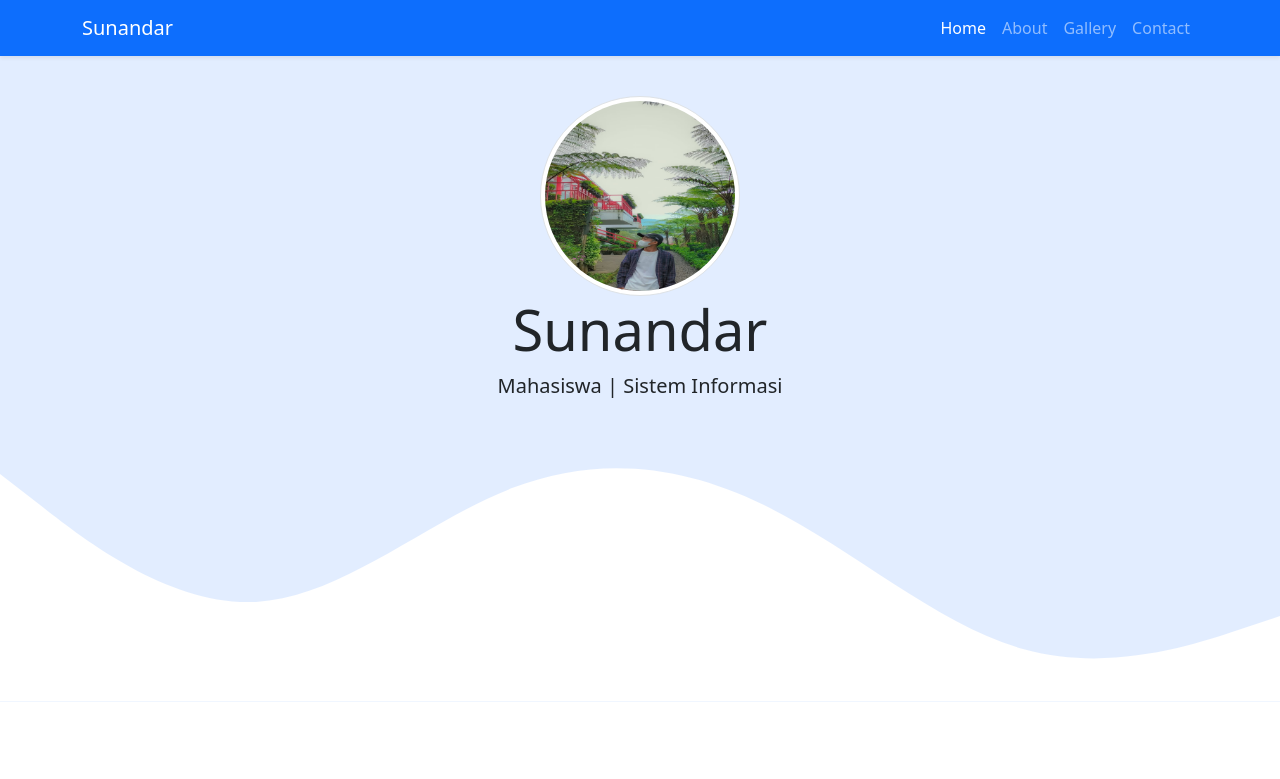
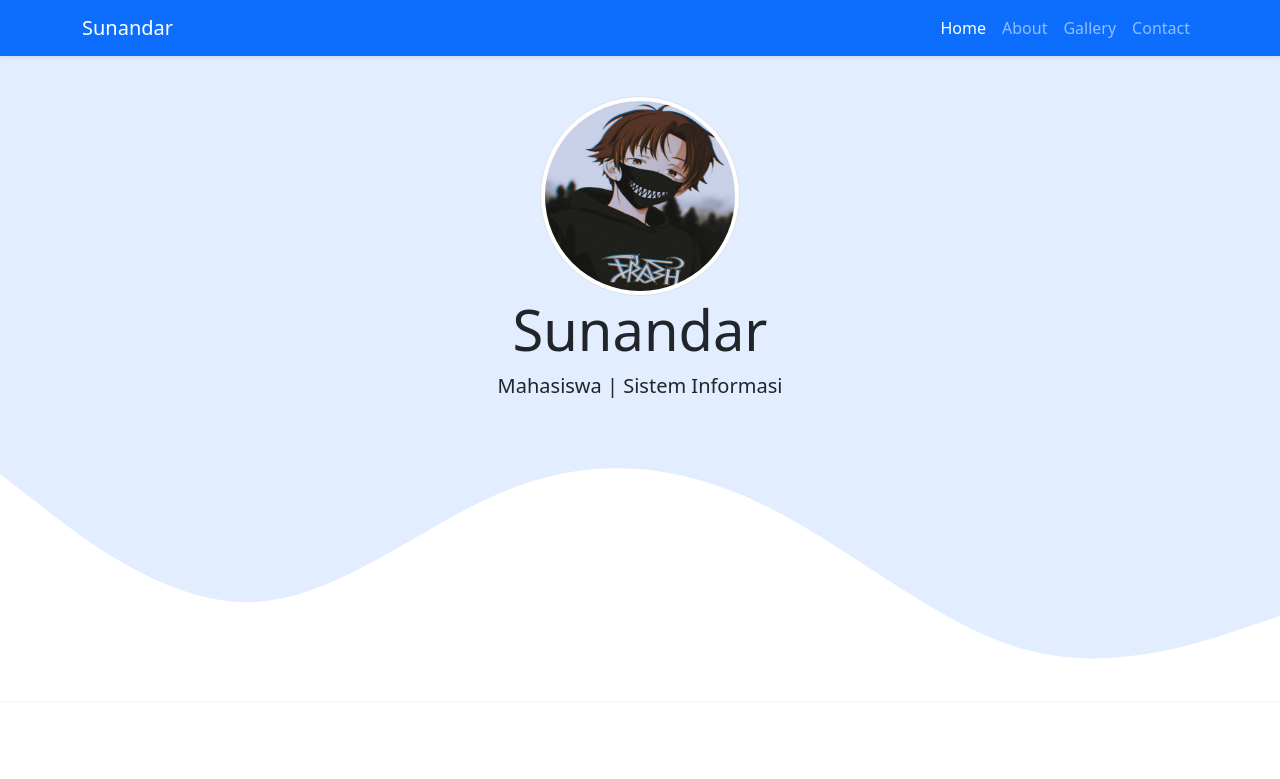
Before and after one commit to ahtae2/bowo.github.io, a plain HTML site: page index.html in a window 1280 px wide. Shown: the top 779 px of the page. Drawn offline with nearby package versions, Linux system fonts and the light colour scheme.

Commit message:
Update index.html

```diff
--- a/index.html
+++ b/index.html
@@ -44,7 +44,7 @@
     <!-- Akhir Navbar -->
     <!-- Jumbotron -->
     <section class="jumbotron text-center">
-      <img src="/img/fp.jpg" alt="sunandar" width="200" class="rounded-circle img-thumbnail" />
+      <img src="/img/anime.jpg" alt="sunandar" width="200" class="rounded-circle img-thumbnail" />
       <h1 class="display-4">Sunandar</h1>
       <p class="lead">Mahasiswa | Sistem Informasi</p>
       <svg xmlns="http://www.w3.org/2000/svg" viewBox="0 0 1440 320">
```
